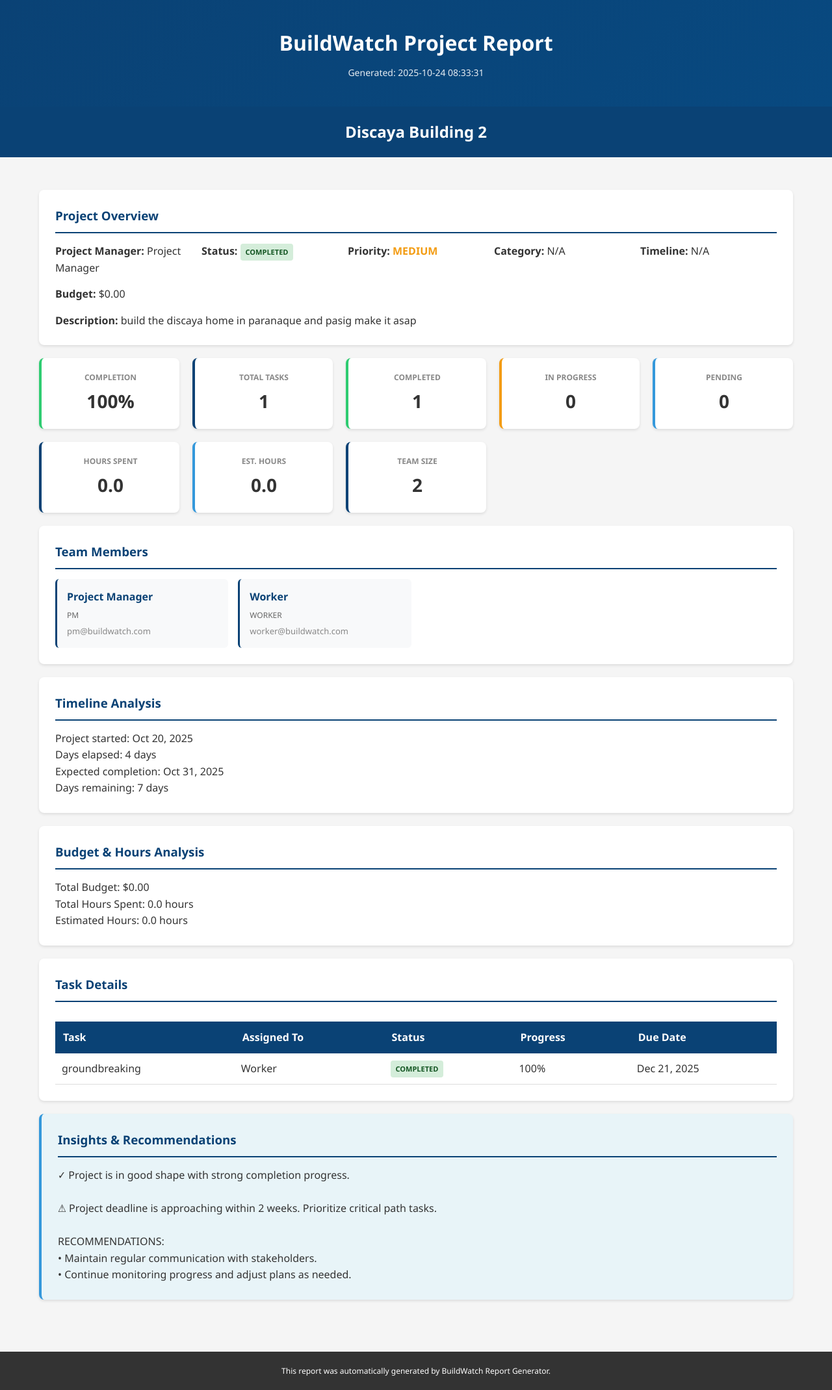
After one commit to JemCarlo-0624/buildwatch, a PHP site: page /reports/project_3_report_20251024_083331.html in a window 1280 px wide. The commit adds this page. Shown: the whole page at 65% size. Run offline with PHP 8.4, Linux system fonts and the light colour scheme.

Commit message:
fix the minimal bugs

```diff
--- /dev/null
+++ b/reports/project_3_report_20251024_083331.html
@@ -0,0 +1,176 @@
+<!DOCTYPE html>
+<html lang="en">
+<head>
+<meta charset="UTF-8">
+<meta name="viewport" content="width=device-width, initial-scale=1.0">
+<title>Project Report - Discaya Building 2</title>
+<style>
+* { margin: 0; padding: 0; box-sizing: border-box; }
+body { font-family: 'Segoe UI', Tahoma, Geneva, Verdana, sans-serif; margin: 0; padding: 0; background: #f5f5f5; color: #333; line-height: 1.6; }
+.header { background: linear-gradient(135deg, #0a4275 0%, #084980 100%); color: white; padding: 40px 20px; text-align: center; }
+.header h1 { margin: 0; font-size: 32px; }
+.subtitle { margin: 10px 0 0 0; opacity: 0.9; font-size: 14px; }
+.project-banner { background: #0a4275; color: white; padding: 20px; text-align: center; margin-bottom: 30px; }
+.project-banner h2 { margin: 0; font-size: 24px; }
+.container { max-width: 1200px; margin: 0 auto; padding: 20px; }
+.section { background: white; padding: 25px; margin-bottom: 20px; border-radius: 8px; box-shadow: 0 2px 4px rgba(0,0,0,0.1); }
+.section h3 { color: #0a4275; margin-top: 0; margin-bottom: 15px; border-bottom: 2px solid #0a4275; padding-bottom: 10px; }
+.overview-grid { display: grid; grid-template-columns: repeat(auto-fit, minmax(200px, 1fr)); gap: 15px; }
+.metrics-grid { display: grid; grid-template-columns: repeat(auto-fit, minmax(180px, 1fr)); gap: 20px; margin-bottom: 20px; }
+.metric-card { background: white; padding: 20px; border-radius: 8px; box-shadow: 0 2px 4px rgba(0,0,0,0.1); text-align: center; }
+.metric-card.success { border-left: 4px solid #2ecc71; }
+.metric-card.primary { border-left: 4px solid #0a4275; }
+.metric-card.warning { border-left: 4px solid #f39c12; }
+.metric-card.info { border-left: 4px solid #3498db; }
+.metric-card.danger { border-left: 4px solid #e74c3c; }
+.metric-label { font-size: 12px; color: #888; text-transform: uppercase; margin-bottom: 5px; font-weight: 600; }
+.metric-value { font-size: 28px; font-weight: bold; color: #333; }
+.team-grid { display: grid; grid-template-columns: repeat(auto-fill, minmax(250px, 1fr)); gap: 15px; margin-top: 15px; }
+.team-card { background: #f8f9fa; padding: 15px; border-radius: 6px; border-left: 3px solid #0a4275; }
+.team-card .name { font-weight: 600; color: #0a4275; margin-bottom: 5px; }
+.team-card .role { font-size: 12px; color: #666; text-transform: uppercase; }
+.team-card .email { font-size: 13px; color: #888; margin-top: 5px; }
+table { width: 100%; border-collapse: collapse; margin-top: 15px; }
+th { background: #0a4275; color: white; padding: 12px; text-align: left; font-weight: 600; }
+td { padding: 10px; border-bottom: 1px solid #ddd; }
+tr:hover { background: #f9f9f9; }
+.status-badge { padding: 4px 8px; border-radius: 4px; font-size: 11px; font-weight: bold; text-transform: uppercase; display: inline-block; }
+.status-completed { background: #d4edda; color: #155724; }
+.status-in-progress { background: #fff3cd; color: #856404; }
+.status-pending { background: #d1ecf1; color: #0c5460; }
+.status-blocked { background: #f8d7da; color: #721c24; }
+.status-ongoing { background: #d1ecf1; color: #0c5460; }
+.status-on-hold { background: #fff3cd; color: #856404; }
+.status-planning { background: #e2e3e5; color: #383d41; }
+.priority-high { color: #e74c3c; font-weight: 600; }
+.priority-medium { color: #f39c12; font-weight: 600; }
+.priority-low { color: #95a5a6; font-weight: 600; }
+.insights { background: #e8f4f8; border-left: 4px solid #3498db; }
+.footer { background: #333; color: white; text-align: center; padding: 20px; margin-top: 40px; font-size: 12px; }
+@media print { body { background: white; } .section { box-shadow: none; page-break-inside: avoid; } }
+@media (max-width: 768px) { .metrics-grid, .overview-grid, .team-grid { grid-template-columns: 1fr; } .container { padding: 10px; } }
+</style>
+</head>
+<body>
+<div class="header">
+<h1>BuildWatch Project Report</h1>
+<p class="subtitle">Generated: 2025-10-24 08:33:31</p>
+</div>
+<div class="project-banner">
+<h2>Discaya Building 2</h2>
+</div>
+<div class="container">
+<div class="section">
+<h3>Project Overview</h3>
+<div class="overview-grid">
+<div><strong>Project Manager:</strong> Project Manager</div>
+<div><strong>Status:</strong> <span class="status-badge status-completed">completed</span></div>
+<div><strong>Priority:</strong> <span class="priority-medium">MEDIUM</span></div>
+<div><strong>Category:</strong> N/A</div>
+<div><strong>Timeline:</strong> N/A</div>
+<div><strong>Budget:</strong> $0.00</div>
+</div>
+<p style="margin-top: 15px;"><strong>Description:</strong> build the discaya home in paranaque and pasig make it asap</p>
+</div>
+<div class="metrics-grid">
+<div class="metric-card success">
+<div class="metric-label">Completion</div>
+<div class="metric-value">100%</div>
+</div>
+<div class="metric-card primary">
+<div class="metric-label">Total Tasks</div>
+<div class="metric-value">1</div>
+</div>
+<div class="metric-card success">
+<div class="metric-label">Completed</div>
+<div class="metric-value">1</div>
+</div>
+<div class="metric-card warning">
+<div class="metric-label">In Progress</div>
+<div class="metric-value">0</div>
+</div>
+<div class="metric-card info">
+<div class="metric-label">Pending</div>
+<div class="metric-value">0</div>
+</div>
+<div class="metric-card primary">
+<div class="metric-label">Hours Spent</div>
+<div class="metric-value">0.0</div>
+</div>
+<div class="metric-card info">
+<div class="metric-label">Est. Hours</div>
+<div class="metric-value">0.0</div>
+</div>
+<div class="metric-card primary">
+<div class="metric-label">Team Size</div>
+<div class="metric-value">2</div>
+</div>
+</div>
+<div class="section">
+<h3>Team Members</h3>
+<div class="team-grid">
+<div class="team-card">
+<div class="name">Project Manager</div>
+<div class="role">pm</div>
+<div class="email">pm@buildwatch.com</div>
+</div>
+<div class="team-card">
+<div class="name">Worker</div>
+<div class="role">worker</div>
+<div class="email">worker@buildwatch.com</div>
+</div>
+</div>
+</div>
+<div class="section">
+<h3>Timeline Analysis</h3>
+<pre style="white-space: pre-wrap; font-family: inherit;">Project started: Oct 20, 2025
+Days elapsed: 4 days
+Expected completion: Oct 31, 2025
+Days remaining: 7 days
+</pre>
+</div>
+<div class="section">
+<h3>Budget & Hours Analysis</h3>
+<pre style="white-space: pre-wrap; font-family: inherit;">Total Budget: $0.00
+Total Hours Spent: 0.0 hours
+Estimated Hours: 0.0 hours
+</pre>
+</div>
+<div class="section">
+<h3>Task Details</h3>
+<div style="overflow-x: auto;">
+<table>
+<thead>
+<tr>
+<th>Task</th><th>Assigned To</th><th>Status</th><th>Progress</th><th>Due Date</th>
+</tr>
+</thead>
+<tbody>
+<tr>
+<td>groundbreaking</td>
+<td>Worker</td>
+<td><span class="status-badge status-completed">Completed</span></td>
+<td>100%</td>
+<td>Dec 21, 2025</td>
+</tr>
+</tbody>
+</table>
+</div>
+</div>
+<div class="section insights">
+<h3>Insights & Recommendations</h3>
+<pre style="white-space: pre-wrap; font-family: inherit;">✓ Project is in good shape with strong completion progress.
+
+⚠ Project deadline is approaching within 2 weeks. Prioritize critical path tasks.
+
+RECOMMENDATIONS:
+• Maintain regular communication with stakeholders.
+• Continue monitoring progress and adjust plans as needed.
+</pre>
+</div>
+</div>
+<div class="footer">
+<p>This report was automatically generated by BuildWatch Report Generator.</p>
+</div>
+</body>
+</html>
```
Also changed, not shown: php/client_project_details.php (+20 -5 lines), php/fetch_client_project_details_data.php (+124 -81 lines), reports/project_3_report_20251024_083614.html (added, +142 -0 lines), 5 other files.
